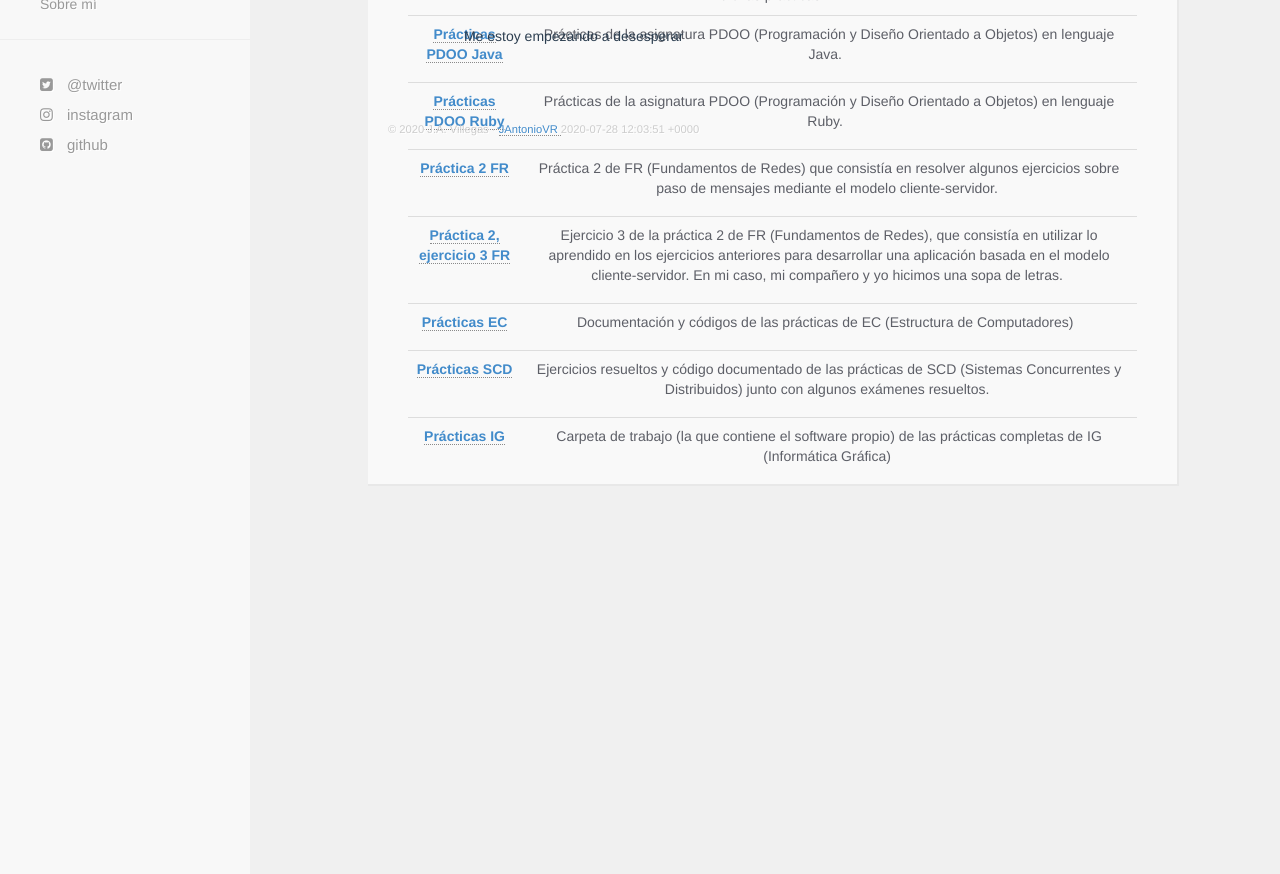
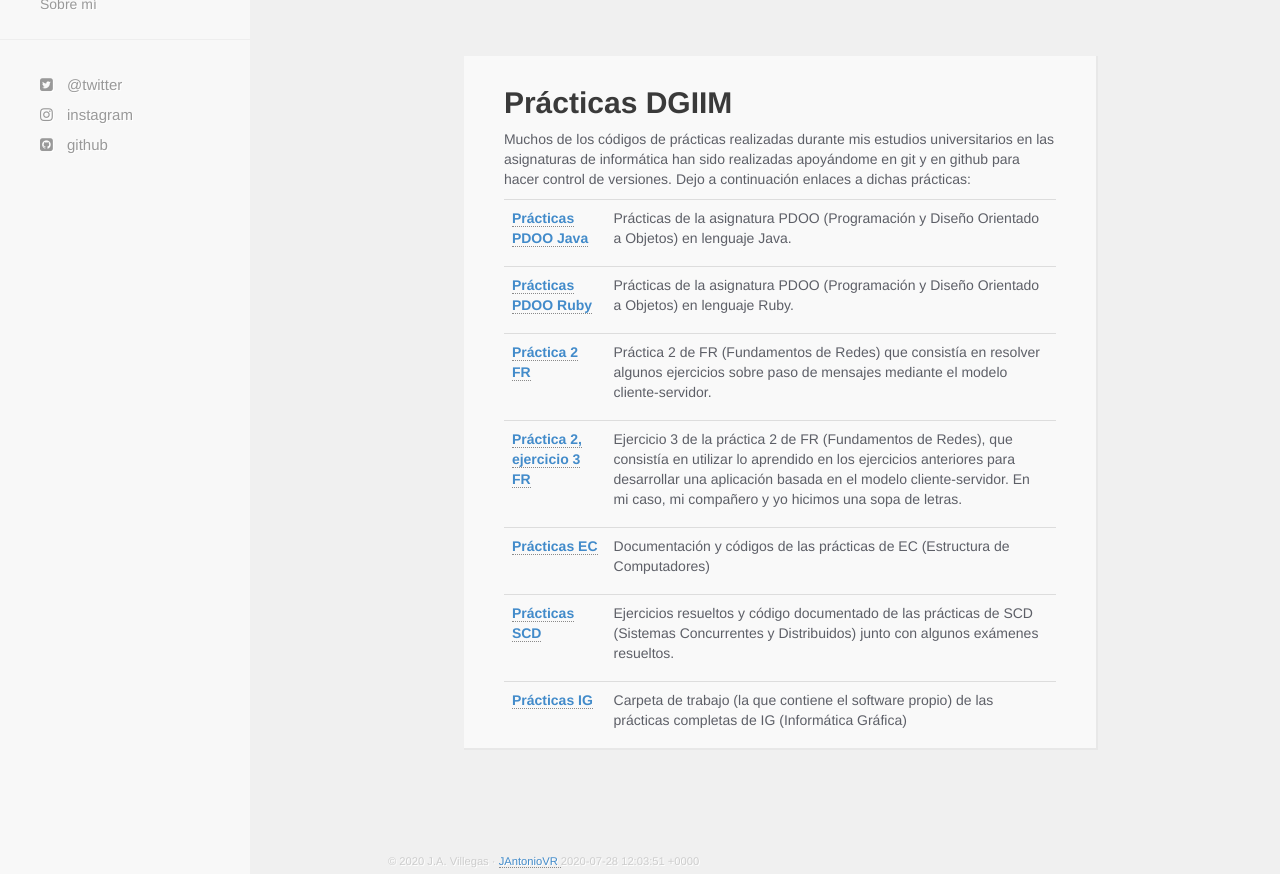
Before and after one commit to JAntonioVR/jantoniovr.github.io, a Jekyll site: the page built from projects.html, in a window 1280 px wide and 1077 px high, cut to the strip 203-1077 px from the top of the window. Built offline with Jekyll 4.4.1, drawn with Linux system fonts in a browser that asks for light colours; nearby versions of some CDN libraries.

Commit message:
Cambio estructura de los contenedores

```diff
--- a/projects.html
+++ b/projects.html
@@ -1,6 +1,9 @@
 ---
 title: Projects
 ---
+
+  <div class="container">
+  </div>
 
   <div class="project-container">
     <h1>
@@ -8,8 +11,9 @@ title: Projects
 
       Proyectos
 
-
     </h1>
+  </div>
+  <div class="container">
     <div id="article"class="practicasDGIIM">
       <h2>Prácticas DGIIM</h2>
       <p><font color="#5d5f67">Muchos de los códigos de prácticas realizadas durante mis estudios universitarios en las asignaturas de informática han sido realizadas apoyándome en git y en github para hacer control de versiones. Dejo a continuación enlaces a dichas prácticas:</font></p>
@@ -75,7 +79,3 @@ title: Projects
       </table>
     </div>
   </div>
-
-  <div class="container">
-    Me estoy empezando a desesperar
-  </div>
```
Also changed, not shown: 2 other files.
